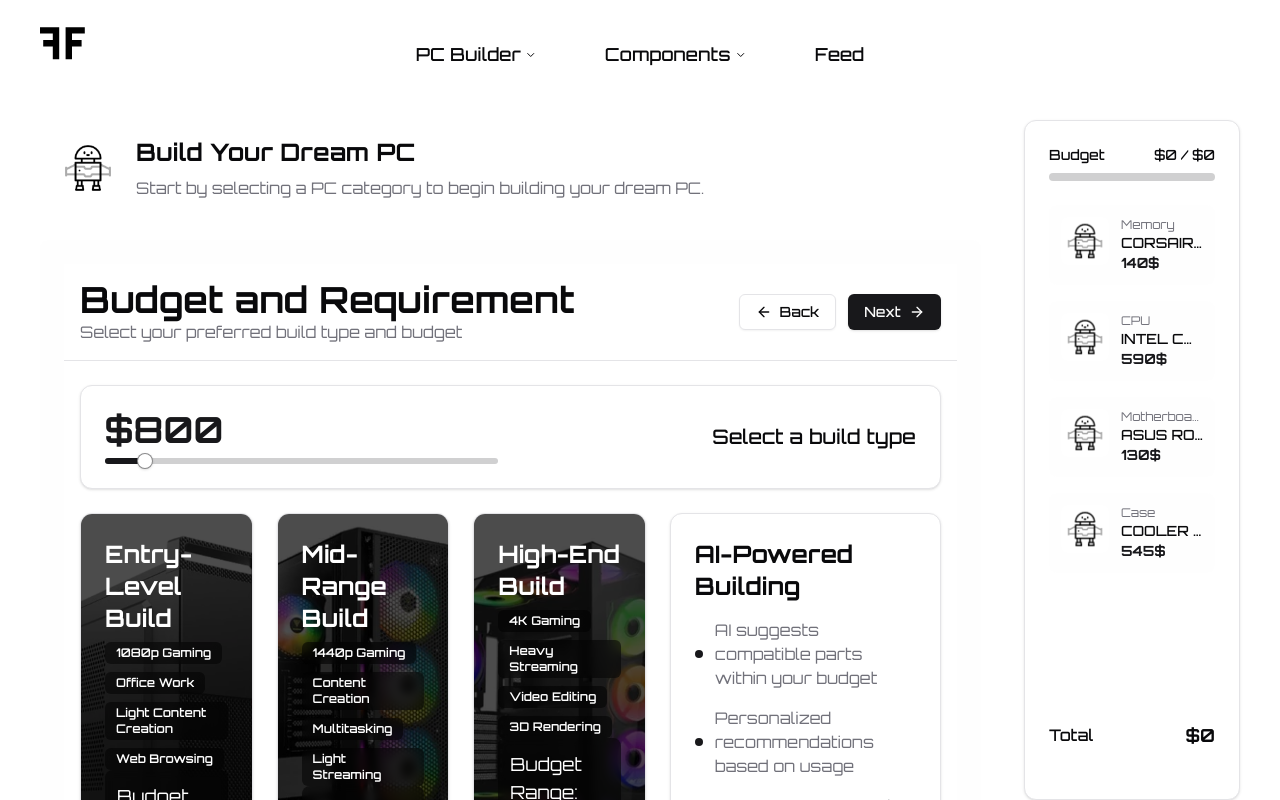
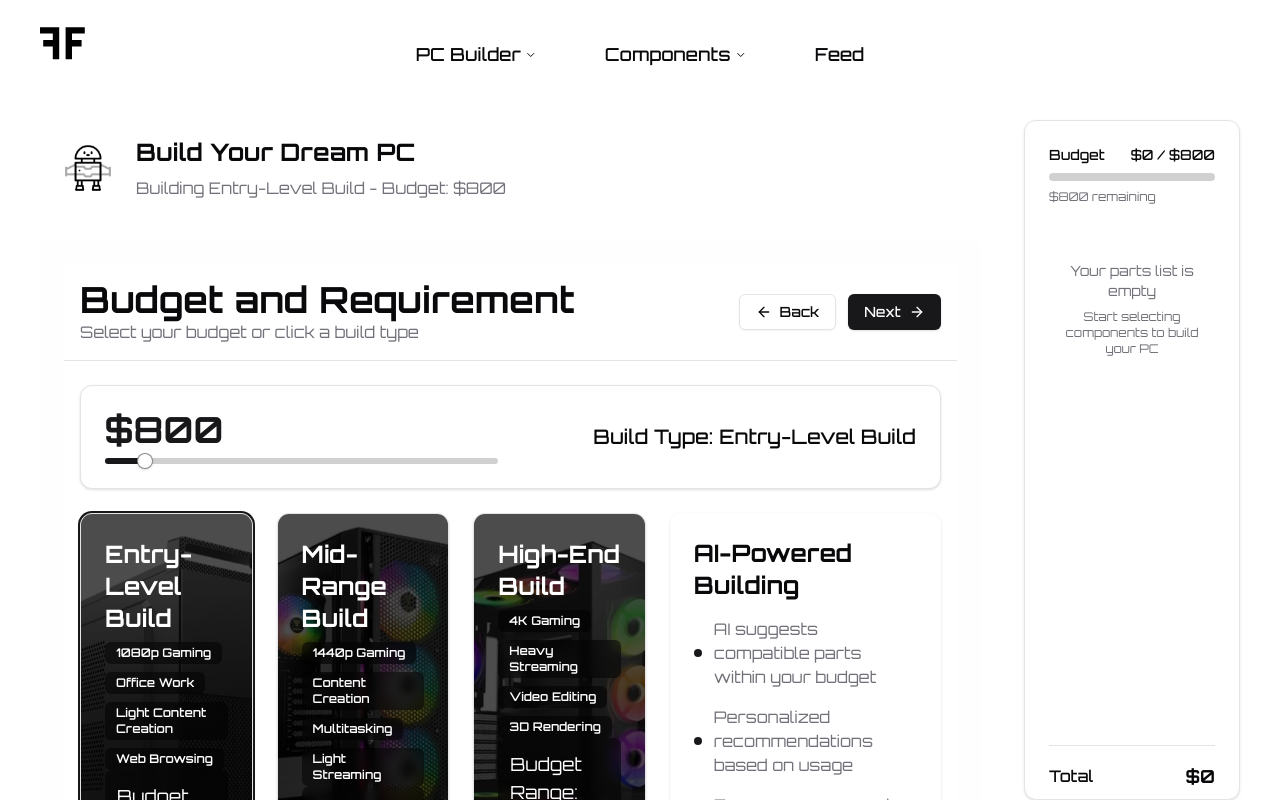
Before and after one commit to oxbowmantella/FrameForge_webApp, a Next.js app: page /pc-builder in a window 1280 px wide. Shown: the top 800 px of the page. Built offline with nearby package versions, Linux system fonts and the light colour scheme.

Commit message:
fixed layout rendering issue

```diff
--- a/app/pc-builder/layout.tsx
+++ b/app/pc-builder/layout.tsx
@@ -1,4 +1,5 @@
 "use client";
+
 import React, { useEffect, useState } from "react";
 import Image from "next/image";
 import { usePathname } from "next/navigation";
@@ -6,34 +7,128 @@ import { Progress } from "@/components/ui/progress";
 import { Card, CardContent, CardHeader } from "@/components/ui/card";
 import { ScrollArea } from "@/components/ui/scroll-area";
 import { ChevronUp, ChevronDown } from "lucide-react";
+import { usePCBuilderStore } from "@/hooks/usePCBuilderStore";
+import { PCPart } from "@/types/pc-builder";
 
-const dummyParts = [
-  {
-    category: "Memory",
-    name: "CORSAIR VENGEANCE RGB PRO 32 GB",
-    price: "140$",
-    image: "/mascot.gif",
-  },
-  {
-    category: "CPU",
-    name: "INTEL CORE i5-11500H 3.5 GHZ",
-    price: "590$",
-    image: "/mascot.gif",
-  },
-  {
-    category: "Motherboard",
-    name: "ASUS ROG STRIX Z590-E GAMING WIFI",
-    price: "130$",
-    image: "/mascot.gif",
-  },
-  {
-    category: "Case",
-    name: "COOLER MASTER COSMOS C700M",
-    price: "545$",
-    image: "/mascot.gif",
-  },
-];
+// Helper function to format price
+const formatPrice = (price: number) => {
+  return new Intl.NumberFormat("en-US", {
+    style: "currency",
+    currency: "USD",
+    minimumFractionDigits: 0,
+    maximumFractionDigits: 0,
+  }).format(price);
+};
 
+// Types for our components
+interface BudgetSectionProps {
+  usedBudget: number;
+  totalBudget: number;
+  budgetPercentage: number;
+}
+
+interface Part {
+  category: string;
+  name: string;
+  price: string;
+  image: string;
+}
+
+interface PartsListProps {
+  parts: Part[];
+  usedBudget: number;
+  totalBudget: number;
+}
+
+// Budget Section Component
+function BudgetSection({
+  usedBudget,
+  totalBudget,
+  budgetPercentage,
+}: BudgetSectionProps) {
+  return (
+    <div className="space-y-2">
+      <div className="flex justify-between items-center">
+        <span className="text-sm font-medium">Budget</span>
+        <span className="text-sm font-medium">
+          {formatPrice(usedBudget)} / {formatPrice(totalBudget)}
+        </span>
+      </div>
+      <Progress
+        value={budgetPercentage}
+        className="h-2"
+        // Add color variants based on percentage
+        variant={budgetPercentage > 100 ? "destructive" : "default"}
+      />
+      <p className="text-xs text-muted-foreground">
+        {formatPrice(totalBudget - usedBudget)} remaining
+      </p>
+    </div>
+  );
+}
+
+// Parts List Component
+function PartsList({ parts, usedBudget, totalBudget }: PartsListProps) {
+  return (
+    <>
+      <ScrollArea className="h-[calc(50vh-100px)] lg:h-[calc(100vh-300px)]">
+        <div className="space-y-4">
+          {parts.length === 0 ? (
+            <div className="flex flex-col items-center justify-center h-full py-8 text-center">
+              <p className="text-muted-foreground text-sm mb-2">
+                Your parts list is empty
+              </p>
+              <p className="text-xs text-muted-foreground">
+                Start selecting components to build your PC
+              </p>
+            </div>
+          ) : (
+            parts.map((part, index) => (
+              <div
+                key={index}
+                className="flex items-start gap-3 p-3 bg-secondary/10 rounded-lg hover:bg-secondary/20 transition-colors duration-200 w-full"
+              >
+                <div className="relative w-12 h-12 flex-shrink-0">
+                  <Image
+                    src={part.image}
+                    alt={part.name}
+                    fill
+                    className="object-contain rounded-md"
+                    sizes="(max-width: 48px) 100vw, 48px"
+                  />
+                </div>
+                <div className="flex-1 min-w-0">
+                  <p className="text-xs text-muted-foreground truncate">
+                    {part.category}
+                  </p>
+                  <p className="text-sm font-medium truncate" title={part.name}>
+                    {part.name}
+                  </p>
+                  <p className="text-sm font-bold text-primary truncate">
+                    {part.price}
+                  </p>
+                </div>
+              </div>
+            ))
+          )}
+        </div>
+      </ScrollArea>
+      <div className="border-t pt-4 mt-4">
+        <div className="flex justify-between items-center">
+          <span className="font-medium">Total</span>
+          <span className="font-bold text-lg">{formatPrice(usedBudget)}</span>
+        </div>
+        {usedBudget > 0 && (
+          <p className="text-xs text-muted-foreground text-right mt-1">
+            {Math.round((usedBudget / totalBudget) * 100)}% of budget used
+          </p>
+        )}
+      </div>
+    </>
+  );
+}
+
+// Main Layout Component
 export default function PCBuilderLayout({
   children,
 }: {
@@ -42,13 +137,59 @@ export default function PCBuilderLayout({
   const pathname = usePathname();
   const [gifKey, setGifKey] = useState(0);
   const [isPanelOpen, setIsPanelOpen] = useState(false);
-  const totalBudget = 0;
-  const usedBudget = 0;
-  const budgetPercentage = (usedBudget / totalBudget) * 100;
+  const [isHydrated, setIsHydrated] = useState(false);
 
+  // Subscribe to specific store values instead of the whole store
+  const budget = usePCBuilderStore((state) => state.budget);
+  const selectedType = usePCBuilderStore((state) => state.selectedType);
+  const components = usePCBuilderStore((state) => state.components);
+  const totalSpent = usePCBuilderStore((state) => state.totalSpent);
+
+  // Handle hydration
+  useEffect(() => {
+    setIsHydrated(true);
+  }, []);
+
+  // Update GIF key on route change
   useEffect(() => {
     setGifKey((prev) => prev + 1);
   }, [pathname]);
+
+  // Calculate budget percentage
+  const budgetPercentage = budget > 0 ? (totalSpent / budget) * 100 : 0;
+
+  // Convert components object to array for display
+  const selectedParts = Object.entries(components)
+    .filter(([_, component]) => component !== null)
+    .map(([type, component]) => ({
+      category:
+        type.charAt(0).toUpperCase() + type.slice(1).replace(/([A-Z])/g, " $1"),
+      name: (component as PCPart).name,
+      price: formatPrice((component as PCPart).price),
+      image: "/mascot.gif", // You might want to update this with actual component images
+    }));
+
+  // Get description text based on state
+  const getDescriptionText = () => {
+    if (!budget) {
+      return "Start by selecting a PC category to begin building your dream PC.";
+    }
+
+    if (selectedType) {
+      return `Building ${selectedType} - Budget: ${formatPrice(budget)}`;
+    }
+
+    return `Budget set to ${formatPrice(budget)}`;
+  };
+
+  // Don't render until hydrated to prevent hydration mismatch
+  if (!isHydrated) {
+    return (
+      <div className="flex items-center justify-center min-h-[calc(100vh-80px)]">
+        <div className="animate-pulse">Loading...</div>
+      </div>
+    );
+  }
 
   return (
     <div className="relative min-h-[calc(100vh-80px)]">
@@ -58,15 +199,16 @@ export default function PCBuilderLayout({
           {/* Left Section */}
           <div className="w-full lg:w-4/5">
             {/* Top Section with Gif and Text */}
-            <div className="flex items-center gap-4 p-3 lg:p-4 rounded-lg mb-4 lg:mb-6">
+            <div className="flex items-center gap-4 p-3 lg:p-4 rounded-lg mb-4 lg:mb-6 bg-secondary/5">
               <div className="w-12 h-12 lg:w-16 lg:h-16 relative flex-shrink-0">
                 <Image
                   key={gifKey}
                   src="/mascot.gif"
-                  alt="Mascot"
+                  alt="PC Builder Mascot"
                   fill
                   className="object-contain"
                   priority
+                  sizes="(max-width: 768px) 48px, 64px"
                 />
               </div>
               <div className="flex-1">
@@ -74,8 +216,7 @@ export default function PCBuilderLayout({
                   Build Your Dream PC
                 </h2>
                 <p className="text-sm lg:text-base text-muted-foreground">
-                  Start by selecting a PC category to begin building your dream
-                  PC.
+                  {getDescriptionText()}
                 </p>
               </div>
             </div>
@@ -92,13 +233,17 @@ export default function PCBuilderLayout({
               <Card className="h-full">
                 <CardHeader className="space-y-4">
                   <BudgetSection
-                    usedBudget={usedBudget}
-                    totalBudget={totalBudget}
+                    usedBudget={totalSpent}
+                    totalBudget={budget}
                     budgetPercentage={budgetPercentage}
                   />
                 </CardHeader>
-                <CardContent className="space-y-4">
-                  <PartsList parts={dummyParts} usedBudget={usedBudget} />
+                <CardContent>
+                  <PartsList
+                    parts={selectedParts}
+                    usedBudget={totalSpent}
+                    totalBudget={budget}
+                  />
                 </CardContent>
               </Card>
             </div>
@@ -107,13 +252,14 @@ export default function PCBuilderLayout({
       </div>
 
       {/* Mobile Bottom Panel */}
-      <div className="lg:hidden fixed bottom-0 left-0 right-0 bg-background">
-        {/* Panel Toggle Button */}
+      <div className="lg:hidden fixed bottom-0 left-0 right-0 bg-background border-t">
         <button
           onClick={() => setIsPanelOpen(!isPanelOpen)}
           className="w-full p-2 flex items-center justify-between bg-primary text-primary-foreground"
         >
-          <span className="font-medium">Parts List (${usedBudget})</span>
+          <span className="font-medium">
+            Parts List ({formatPrice(totalSpent)})
+          </span>
           {isPanelOpen ? (
             <ChevronDown className="h-5 w-5" />
           ) : (
@@ -121,7 +267,6 @@ export default function PCBuilderLayout({
           )}
         </button>
 
-        {/* Expandable Panel Content */}
         <div
           className={`overflow-hidden transition-all duration-300 ease-in-out
             ${isPanelOpen ? "max-h-[70vh]" : "max-h-0"}`}
@@ -129,13 +274,17 @@ export default function PCBuilderLayout({
           <Card className="rounded-none border-x-0">
             <CardHeader className="space-y-4">
               <BudgetSection
-                usedBudget={usedBudget}
-                totalBudget={totalBudget}
+                usedBudget={totalSpent}
+                totalBudget={budget}
                 budgetPercentage={budgetPercentage}
               />
             </CardHeader>
-            <CardContent className="space-y-4">
-              <PartsList parts={dummyParts} usedBudget={usedBudget} />
+            <CardContent>
+              <PartsList
+                parts={selectedParts}
+                usedBudget={totalSpent}
+                totalBudget={budget}
+              />
             </CardContent>
           </Card>
         </div>
@@ -143,63 +292,3 @@ export default function PCBuilderLayout({
     </div>
   );
 }
-
-function BudgetSection({ usedBudget, totalBudget, budgetPercentage }) {
-  return (
-    <div className="space-y-2">
-      <div className="flex justify-between items-center">
-        <span className="text-sm font-medium">Budget</span>
-        <span className="text-sm font-medium">
-          ${usedBudget} / ${totalBudget}
-        </span>
-      </div>
-      <Progress value={budgetPercentage} className="h-2" />
-    </div>
-  );
-}
-
-function PartsList({ parts, usedBudget }) {
-  return (
-    <>
-      <ScrollArea className="h-[calc(50vh-100px)] lg:h-[calc(100vh-300px)]">
-        <div className="space-y-4">
-          {parts.map((part, index) => (
-            <div
-              key={index}
-              className="flex items-start gap-3 p-3 bg-secondary/10 rounded-lg hover:bg-zinc-100 w-full"
-            >
-              <div className="relative w-12 h-12 flex-shrink-0">
-                <Image
-                  src={part.image}
-                  alt={part.name}
-                  fill
-                  className="object-contain rounded-md"
-                />
-              </div>
-              <div className="flex-1 w-0">
-                <p className="text-xs text-muted-foreground truncate w-full">
-                  {part.category}
-                </p>
-                <p
-                  className="text-sm font-medium truncate w-full"
-                  title={part.name}
-                >
-                  {part.name}
-                </p>
-                <p className="text-sm font-bold text-primary truncate w-full">
-                  {part.price}
-                </p>
-              </div>
-            </div>
-          ))}
-        </div>
-      </ScrollArea>
-      <div>
-        <div className="flex justify-between items-center">
-          <span className="font-medium">Total</span>
-          <span className="font-bold text-lg">${usedBudget}</span>
-        </div>
-      </div>
-    </>
-  );
-}
--- a/app/pc-builder/page.tsx
+++ b/app/pc-builder/page.tsx
@@ -1,5 +1,5 @@
 "use client";
-import React, { useState } from "react";
+import React, { useState, useEffect } from "react";
 import { Card, CardContent } from "@/components/ui/card";
 import { Badge } from "@/components/ui/badge";
 import { Slider } from "@/components/ui/slider";
@@ -7,13 +7,18 @@ import { Button } from "@/components/ui/button";
 import { motion, AnimatePresence } from "framer-motion";
 import { useRouter } from "next/navigation";
 import { ArrowRight, ArrowLeft } from "lucide-react";
+import { usePCBuilderStore } from "@/hooks/usePCBuilderStore";
 
-const PCShowcase = () => {
-  const router = useRouter();
-  const [selectedPrice, setSelectedPrice] = useState(800);
-  const [selectedType, setSelectedType] = useState(null);
+interface PCType {
+  title: string;
+  image: string;
+  priceRange: string;
+  badges: string[];
+  maxPrice: number;
+  minPrice: number;
+}
 
-  const pcTypes = [
+const pcTypes: PCType[] = [
   {
     title: "Entry-Level Build",
     image: "1-pc.webp",
@@ -50,8 +55,35 @@ const PCShowcase = () => {
   },
 ];
 
-  const handleCardClick = (type) => {
-    setSelectedType(type);
+const PCShowcase = () => {
+  const router = useRouter();
+  const { setBudget, setSelectedType } = usePCBuilderStore();
+  const [selectedPrice, setSelectedPrice] = useState(800);
+
+  // Get PC type based on price
+  const getTypeFromPrice = (price: number): PCType => {
+    if (price <= 1000) return pcTypes[0]; // Entry-Level
+    if (price <= 2000) return pcTypes[1]; // Mid-Range
+    return pcTypes[2]; // High-End
+  };
+
+  // Initialize on mount
+  useEffect(() => {
+    setBudget(800);
+    setSelectedType(getTypeFromPrice(800).title);
+  }, []);
+
+  // Handle slider changes
+  const handleSliderChange = (value: number[]) => {
+    const newPrice = value[0];
+    setSelectedPrice(newPrice);
+    setBudget(newPrice);
+    setSelectedType(getTypeFromPrice(newPrice).title);
+  };
+
+  // Handle card clicks
+  const handleCardClick = (type: PCType) => {
+    // Animate the price change
     const duration = 500;
     const steps = 20;
     const startPrice = selectedPrice;
@@ -61,26 +93,31 @@ const PCShowcase = () => {
     let step = 0;
     const interval = setInterval(() => {
       step++;
-      setSelectedPrice((prevPrice) => {
-        const newPrice = startPrice + increment * step;
-        return step === steps ? endPrice : Math.round(newPrice);
-      });
+      const newPrice =
+        step === steps ? endPrice : Math.round(startPrice + increment * step);
+
+      setSelectedPrice(newPrice);
+      setBudget(newPrice);
+      setSelectedType(getTypeFromPrice(newPrice).title);
 
       if (step === steps) clearInterval(interval);
     }, duration / steps);
   };
 
+  // In PCShowcase component
   const handleNext = () => {
-    if (!selectedType) {
-      alert("Please select a build type and set your budget first");
-      return;
-    }
-    router.push("pc-builder/motherboard");
+    // Ensure final values are set in storage
+    console.log("Handle Next clicked");
+    setBudget(selectedPrice);
+    setSelectedType(currentType.title);
+    router.push("/pc-builder/motherboard");
   };
+
+  const currentType = getTypeFromPrice(selectedPrice);
 
   return (
     <div className="bg-background">
-      {/* Sticky Header with Navigation */}
+      {/* Sticky Header */}
       <div className="sticky top-0 z-50 bg-background/95 backdrop-blur supports-[backdrop-filter]:bg-background/60 border-b">
         <div className="container mx-auto px-4 py-4">
           <div className="flex flex-col sm:flex-row justify-between items-start sm:items-center gap-4">
@@ -89,7 +126,7 @@ const PCShowcase = () => {
                 Budget and Requirement
               </h1>
               <p className="text-muted-foreground text-sm sm:text-base">
-                Select your preferred build type and budget
+                Select your budget or click a build type
               </p>
             </div>
             <div className="flex gap-3 w-full sm:w-auto">
@@ -104,7 +141,7 @@ const PCShowcase = () => {
               <Button
                 variant="default"
                 size="default"
-                onClick={handleNext}
+                onClick={() => handleNext()}
                 className="flex-1 sm:flex-none gap-2"
               >
                 Next <ArrowRight className="w-4 h-4" />
@@ -137,7 +174,7 @@ const PCShowcase = () => {
                 >
                   <Slider
                     value={[selectedPrice]}
-                    onValueChange={(value) => setSelectedPrice(value[0])}
+                    onValueChange={handleSliderChange}
                     min={500}
                     max={4000}
                     step={100}
@@ -148,15 +185,13 @@ const PCShowcase = () => {
               <div className="w-full sm:w-1/2 text-left sm:text-right">
                 <AnimatePresence mode="wait">
                   <motion.p
-                    key={selectedType?.title}
+                    key={currentType.title}
                     initial={{ opacity: 0 }}
                     animate={{ opacity: 1 }}
                     exit={{ opacity: 0 }}
                     className="text-lg sm:text-xl font-medium"
                   >
-                    {selectedType
-                      ? `Selected: ${selectedType.title}`
-                      : "Select a build type"}
+                    Build Type: {currentType.title}
                   </motion.p>
                 </AnimatePresence>
               </div>
@@ -180,10 +215,13 @@ const PCShowcase = () => {
                     transition: { duration: 0.2, ease: "easeOut" },
                   }}
                   onClick={() => handleCardClick(type)}
+                  className="cursor-pointer"
                 >
                   <Card
-                    className={`relative h-[350px] cursor-pointer overflow-hidden transition-all ${
-                      selectedType === type ? "ring-2 ring-primary" : ""
+                    className={`relative h-[350px] overflow-hidden transition-all ${
+                      currentType.title === type.title
+                        ? "ring-2 ring-primary"
+                        : ""
                     }`}
                   >
                     <motion.div
@@ -236,8 +274,8 @@ const PCShowcase = () => {
           </div>
 
           {/* Features Section */}
-          <Card className="lg:col-span-4">
-            <CardContent className="p-6">
+          <Card className="lg:col-span-4 border-none">
+            <CardContent className="p-6 ">
               <h3 className="text-2xl font-bold mb-4">AI-Powered Building</h3>
               <motion.div
                 className="space-y-4"
--- a/components/Navbar.tsx
+++ b/components/Navbar.tsx
@@ -84,7 +84,7 @@ export function Navbar() {
           </Link>
 
           {/* Desktop Navigation Menu */}
-          <div className="hidden lg:flex absolute left-1/2 -translate-x-1/2 z-50">
+          <div className="hidden lg:flex absolute left-1/2 -translate-x-1/2 z-100">
             <NavigationMenu>
               <NavigationMenuList className="gap-8">
                 <NavigationMenuItem>
--- /dev/null
+++ b/hooks/usePCBuilderStore.ts
@@ -0,0 +1,82 @@
+// usePCBuilderStore.ts
+import { create } from 'zustand';
+import { persist } from 'zustand/middleware';
+import { PCBuildState, PCPart } from '@/types/pc-builder';
+
+const defaultState: PCBuildState = {
+  budget: 0,
+  selectedType: '',
+  totalSpent: 0,
+  components: {
+    case: null,
+    cpuCooler: null,
+    cpu: null,
+    gpu: null,
+    memory: null,
+    motherboard: null,
+    powerSupply: null,
+    storage: null
+  }
+};
+
+// Calculate total spent helper
+const calculateTotalSpent = (components: PCBuildState['components']): number => {
+  return Object.values(components).reduce((total, component) => {
+    return total + (component?.price || 0);
+  }, 0);
+};
+
+export const usePCBuilderStore = create(
+  persist<PCBuildState & {
+    setBudget: (budget: number) => void;
+    setSelectedType: (type: string) => void;
+    setComponent: (componentType: keyof PCBuildState['components'], component: PCPart | null) => void;
+    clearBuild: () => void;
+    getRemainingBudget: () => number;
+    isComponentSelected: (componentType: keyof PCBuildState['components']) => boolean;
+  }>(
+    (set, get) => ({
+      ...defaultState,
+
+      setBudget: (budget: number) => {
+        set({ budget });
+      },
+
+      setSelectedType: (type: string) => {
+        set({ selectedType: type });
+      },
+
+      setComponent: (componentType, component) => {
+        set((state) => {
+          const newComponents = {
+            ...state.components,
+            [componentType]: component
+          };
+          return {
+            ...state,
+            components: newComponents,
+            totalSpent: calculateTotalSpent(newComponents)
+          };
+        });
+      },
+
+      clearBuild: () => {
+        set(defaultState);
+      },
+
+      getRemainingBudget: () => {
+        const state = get();
+        return state.budget - state.totalSpent;
+      },
+
+      isComponentSelected: (componentType) => {
+        const state = get();
+        return state.components[componentType] !== null;
+      }
+    }),
+    {
+      name: 'pc-builder-storage',
+      skipHydration: true, // Important for Next.js
+    }
+  )
+);
--- a/package.json
+++ b/package.json
@@ -23,7 +23,8 @@
     "react": "^18",
     "react-dom": "^18",
     "tailwind-merge": "^2.5.5",
-    "tailwindcss-animate": "^1.0.7"
+    "tailwindcss-animate": "^1.0.7",
+    "zustand": "^5.0.2"
   },
   "devDependencies": {
     "@types/node": "^20",
--- /dev/null
+++ b/types/pc-builder.ts
@@ -0,0 +1,23 @@
+export interface PCPart {
+  id: string;
+  name: string;
+  manufacturer: string;
+  price: number;
+  specifications: Record<string, any>;
+}
+
+export interface PCBuildState {
+  budget: number;
+  selectedType: string;
+  totalSpent: number;
+  components: {
+    case: PCPart | null;
+    cpuCooler: PCPart | null;
+    cpu: PCPart | null;
+    gpu: PCPart | null;
+    memory: PCPart | null;
+    motherboard: PCPart | null;
+    powerSupply: PCPart | null;
+    storage: PCPart | null;
+  };
+}
```
Also changed, not shown: 1 other file (tests, documents, lock files or other folders). Lines whose indentation alone changed are shown as unchanged.
